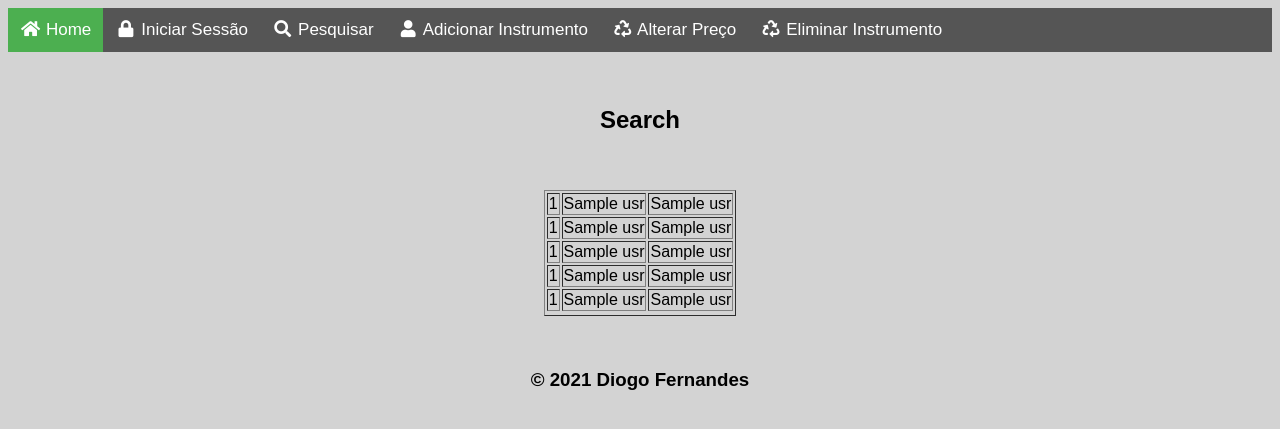
After one commit to Lockmaster20/registo0, a Flask app: template templates/tableinst.html in a window 1280 px wide. The commit adds this page. Shown: the top 429 px of the page. Run offline with Flask 2, Linux system fonts and the light colour scheme; the template is opened without the code that fills it: most values are stand-ins (such as "Sample title", 1, 10 or a date in 2020); some libraries are stand-ins or nearby versions.

Commit message:
Tabela com os instrumentos

```diff
--- a/app.py
+++ b/app.py
@@ -56,6 +56,17 @@ def apaga(v1):
     db.execute("DELETE FROM instr WHERE nome = %s", (v1,))
     ficheiro.commit()
     ficheiro.close()
+
+def lista():
+    try:
+        ficheiro = herokudb()
+        db = ficheiro.cursor()
+        db.execute("SELECT * FROM instr;")
+        valor = db.fetchall()
+        ficheiro.close()
+    except:
+        valor = None
+    return valor
 
 
 @app.route('/registo', methods=['GET', 'POST'])
@@ -120,6 +131,10 @@ def newpasse():
             erro = 'Preço alterado com sucesso.'
     return render_template('altpreco.html', erro=erro)
 
+@app.route('/search')
+def search():
+    usr = lista()
+    return render_template('tableinst.html', usr=usr)
 
 if __name__ == '__main__':
     app.run(debug=True)
--- a/templates/layout.html
+++ b/templates/layout.html
@@ -17,6 +17,7 @@
 <div class="navbar">
     <a class="active" href="/"><i class="fa fa-fw fa-home"></i> Home</a>
     <a href="login"><i class="fa fa-fw fa-lock"></i> Iniciar Sessão</a>
+    <a href="search"><i class="fa fa-fw fa-search"></i> Pesquisar</a>
     <a href="registo"><i class="fa fa-fw fa-user"></i> Adicionar Instrumento</a>
     <a href="newpasse"><i class="fa fa-fw fa-recycle"></i> Alterar Preço</a>
     <a href="apagar"><i class="fa fa-fw fa-recycle"></i> Eliminar Instrumento</a>
--- /dev/null
+++ b/templates/tableinst.html
@@ -0,0 +1,26 @@
+{% extends 'layout.html' %}
+
+{% block body %}
+<p><br></p>
+<h2>Search</h2>
+
+<br><br>
+
+<center>
+<table border="1">
+    <tr>
+        {% for li in range(0, 5) %}
+        {% for co in range(0, 3) %}
+        <td>
+            {{ usr[li][co] }}
+        </td>
+        {% endfor %}
+    </tr>
+    <tr>
+        {% endfor %}
+    </tr>
+</table>
+</center>
+
+<p><br></p>
+{% endblock %}
```
